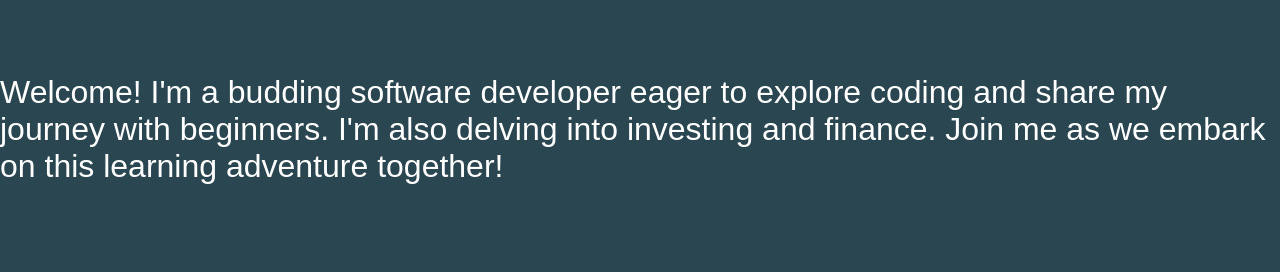
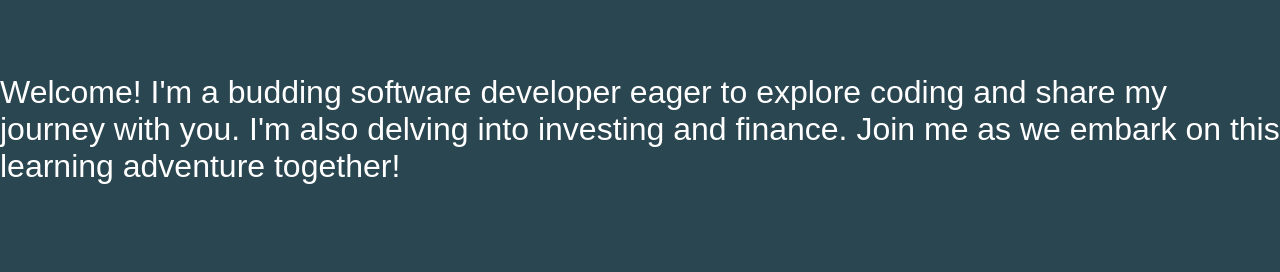
Before and after one commit to jeevagithub44/portfolio, a plain HTML site: page index.html in a window 1280 px wide. Shown: the part 284-556 px from the top of the page. Drawn offline with Linux system fonts and the light colour scheme.

Commit message:
Add files via upload

```diff
--- a/index.html
+++ b/index.html
@@ -15,7 +15,7 @@
         <div class="content">
             <div class="text-overlay">
                 <p id="pg1">HI   HereIam, JEEVA<br> WELCOME YOU TO MY PAGE </p>
-                <p id="pg2">Welcome! I'm a budding software developer eager to explore coding and share my journey with beginners. I'm also delving into investing and finance. Join me as we embark on this learning adventure together!</p>
+                <p id="pg2">Welcome! I'm a budding software developer eager to explore coding and share my journey with you. I'm also delving into investing and finance. Join me as we embark on this learning adventure together!</p>
             </div>
         </div>
         <div class="foot">
```
